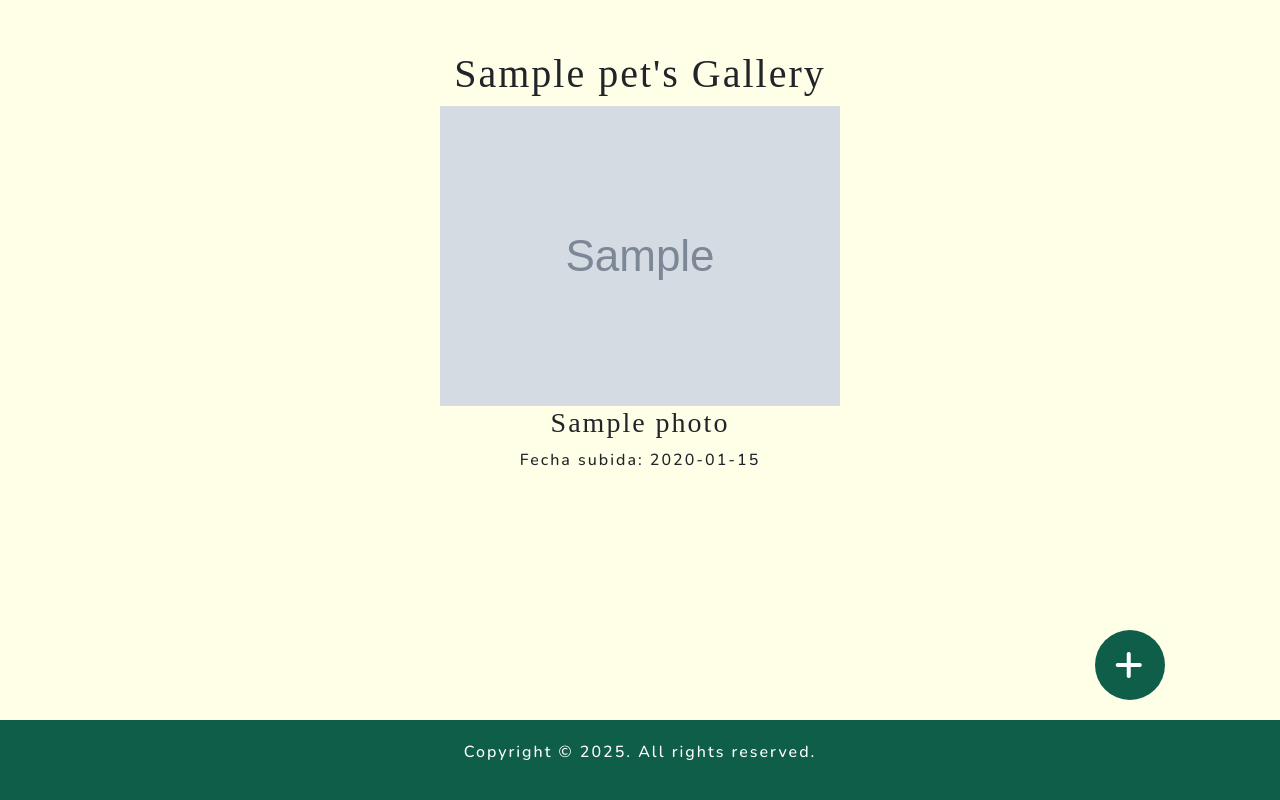
After one commit to otherdani/Installation-Guide_and_Mail-Fix, a Flask app: template templates/gallery.html in a window 1280 px wide. The commit adds this page. Run offline with Flask 3, Linux system fonts and the light colour scheme; tables that the repository leaves empty hold one stand-in row (values such as "Sample post"); the template is opened without the code that fills it: values that come from a table or form of the project are taken from there, most other values are stand-ins (such as "Sample title", 1, 10 or a date in 2020); grey boxes marked "Sample" are stand-in pictures; some libraries are stand-ins or nearby versions; some web fonts are replaced.

Commit message:
initial gallery routes

```diff
--- a/migrations/versions/5aaa5629c23c_add_initial_data.py
+++ b/migrations/versions/5aaa5629c23c_add_initial_data.py
@@ -7,8 +7,10 @@ Create Date: 2025-01-14 18:50:59.040100
 """
 from alembic import op
 import sqlalchemy as sa
-from app import db
+from flask import current_app
 from models import Species, Breed
+
+db = current_app.extensions['sqlalchemy']
 
 # revision identifiers, used by Alembic.
 revision = '63d7c63fec92'
--- a/routes/__init__.py
+++ b/routes/__init__.py
@@ -2,9 +2,11 @@ from flask import Flask
 from .home_routes import home_bp
 from .auth_routes import auth_bp
 from .pet_routes import pet_bp
+from .gallery_routes import gallery_bp
 
 def register_routes(app: Flask):
     """Register all Blueprints with the Flask app."""
     app.register_blueprint(home_bp)
     app.register_blueprint(auth_bp)
     app.register_blueprint(pet_bp)
+    app.register_blueprint(gallery_bp)
--- /dev/null
+++ b/templates/gallery.html
@@ -0,0 +1,33 @@
+{% extends "layout.html" %}
+
+{% block title %}
+    Gallery
+{% endblock %}
+
+{% block main %}
+
+    <h1>{{ pet.name }}'s Gallery</h1>
+
+    {% if photos %}
+        <div class="photo-gallery">
+            {% for photo in photos %}
+                <div class="photo-card">
+                    <img src="{{ photo['image_url'] }}" alt="Photo of {{ photo['title'] or 'pet' }}" />
+                    <h3>{{ photo['title'] or 'Sin Título' }}</h3>
+                    <p>Fecha subida: {{ photo['date_uploaded'] }}</p>
+                </div>
+            {% endfor %}
+        </div>
+    {% else %}
+        <div class="d-flex flex-column justify-content-center">
+            <h2 class="vertical_padding">It looks like you haven't added any photos yet.</h2>
+            <br>
+            <h2>Click the + button to add your first one!</h2>
+        </div>
+    {% endif %}
+
+    <!-- Add new photo button -->
+    <a href="{{ url_for('gallery.upload_photo', pet_id=pet.id) }}" id="addPetBtn" class="dark_btn btn_plus d-flex align-items-center justify-content-center"><i class="fas fa-plus fa-2x"></i></a>
+
+
+{% endblock %}
--- a/templates/index.html
+++ b/templates/index.html
@@ -29,7 +29,7 @@
                                     <ul class="dropdown-menu card_menu dropdown-menu-end animate-dropdown" aria-labelledby="dropdownMenuButton">
                                         <li><a href="#" class="dropdown-item"><i class="fas fa-bone"></i> General Data</a></li>
                                         <li><a href="#" class="dropdown-item"><i class="fas fa-chart-line"></i> Trackers</a></li>
-                                        <li><a href="#" class="dropdown-item"><i class="fas fa-images"></i> Gallery</a></li>
+                                        <li><a href="{{ url_for('gallery.gallery', pet_id=pet.id) }}" class="dropdown-item"><i class="fas fa-images"></i> Gallery</a></li>
                                         <li><a href="#" class="dropdown-item"><i class="fas fa-file-medical-alt"></i> Documents</a></li>
                                         <li><a href="#" class="dropdown-item"><i class="fas fa-book"></i> Log Records</a></li>
                                     </ul>
```
Also changed, not shown: forms.py (+7 -1 lines), models.py (+17 -0 lines), routes/gallery_routes.py (added, +14 -0 lines), 1 other file.
